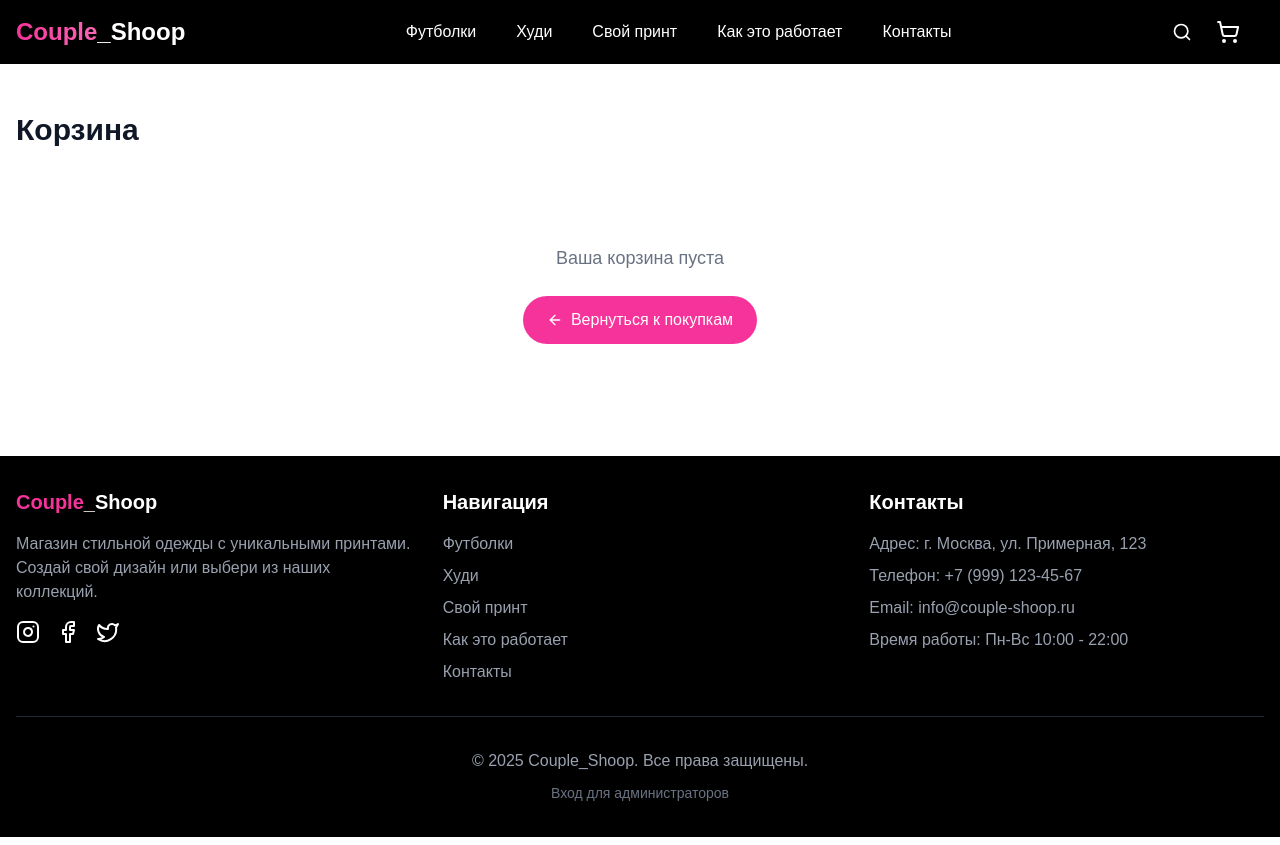
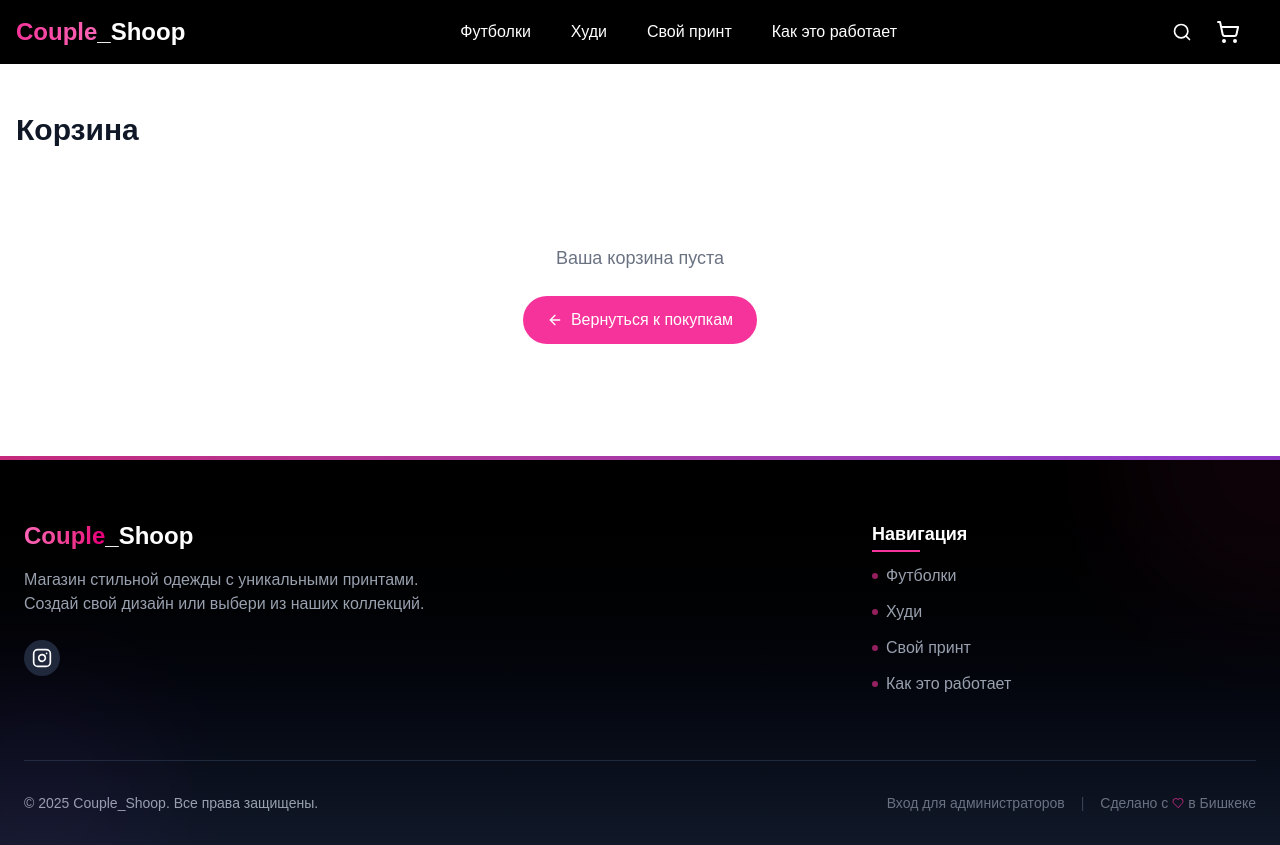
Before and after one commit to amirko228/couple_shop, a Next.js app: page /cart in a window 1280 px wide. Built offline with nearby package versions, Linux system fonts and the light colour scheme.

Commit message:
доделал

```diff
--- a/src/app/admin/page.tsx
+++ b/src/app/admin/page.tsx
@@ -841,7 +841,7 @@ export default function AdminPage() {
   const formatPrice = (price: number) => {
     return new Intl.NumberFormat("ru-RU", {
       style: "currency",
-      currency: "RUB",
+      currency: "KGS",
       minimumFractionDigits: 0,
       maximumFractionDigits: 0,
     }).format(price);
--- a/src/app/api/telegram/utils.ts
+++ b/src/app/api/telegram/utils.ts
@@ -184,12 +184,12 @@ ${itemsText}
 }
 
 /**
- * Форматирует цену в рублях
+ * Форматирует цену в сомах
  */
 function formatPrice(price: number): string {
   return new Intl.NumberFormat('ru-RU', {
     style: 'currency',
-    currency: 'RUB',
+    currency: 'KGS',
     minimumFractionDigits: 0,
     maximumFractionDigits: 0,
   }).format(price);
--- a/src/app/cart/page.tsx
+++ b/src/app/cart/page.tsx
@@ -16,7 +16,7 @@ export default function CartPage() {
   const formatPrice = (price: number) => {
     return new Intl.NumberFormat("ru-RU", {
       style: "currency",
-      currency: "RUB",
+      currency: "KGS",
       minimumFractionDigits: 0,
       maximumFractionDigits: 0,
     }).format(price);
--- a/src/app/catalog/page.tsx
+++ b/src/app/catalog/page.tsx
@@ -79,7 +79,7 @@ export default function CatalogPage() {
   const formatPrice = (price: number) => {
     return new Intl.NumberFormat("ru-RU", {
       style: "currency",
-      currency: "RUB",
+      currency: "KGS",
       minimumFractionDigits: 0,
       maximumFractionDigits: 0,
     }).format(price);
--- a/src/app/product/[id]/page.tsx
+++ b/src/app/product/[id]/page.tsx
@@ -123,7 +123,7 @@ export default function ProductPage() {
   const formatPrice = (price: number) => {
     return new Intl.NumberFormat("ru-RU", {
       style: "currency",
-      currency: "RUB",
+      currency: "KGS",
       minimumFractionDigits: 0,
       maximumFractionDigits: 0,
     }).format(price);
--- a/src/components/layout/Footer.tsx
+++ b/src/components/layout/Footer.tsx
@@ -1,79 +1,82 @@
 import Link from "next/link";
-import { Instagram, Facebook, Twitter } from "lucide-react";
+import { Instagram, Heart } from "lucide-react";
 
 const Footer = () => {
   return (
-    <footer className="bg-black text-white">
-      <div className="container mx-auto px-4 py-8">
-        <div className="grid grid-cols-1 md:grid-cols-3 gap-8">
-          <div>
-            <h3 className="text-xl font-bold mb-4 flex items-center">
-              <span className="text-pink-500">Couple</span>
+    <footer className="bg-gradient-to-b from-black to-gray-900 text-white pt-16 pb-8 relative overflow-hidden">
+      {/* Decorative background elements */}
+      <div className="absolute top-0 left-0 w-full h-1 bg-gradient-to-r from-pink-500 to-purple-500 opacity-80"></div>
+      <div className="absolute -top-40 -right-40 w-80 h-80 bg-pink-500 opacity-5 rounded-full blur-3xl"></div>
+      <div className="absolute -bottom-20 -left-20 w-60 h-60 bg-purple-500 opacity-5 rounded-full blur-3xl"></div>
+
+      <div className="container mx-auto px-6">
+        <div className="grid grid-cols-1 md:grid-cols-3 gap-10">
+          {/* Brand column */}
+          <div className="md:col-span-2 space-y-6">
+            <h3 className="text-2xl font-bold mb-4 flex items-center">
+              <span className="bg-gradient-to-r from-pink-400 to-pink-600 bg-clip-text text-transparent">Couple</span>
               <span className="text-white">_Shoop</span>
             </h3>
-            <p className="text-gray-400 mb-4">
+            <p className="text-gray-400 mb-6 text-sm md:text-base max-w-md">
               Магазин стильной одежды с уникальными принтами. Создай свой дизайн или выбери из наших коллекций.
             </p>
-            <div className="flex space-x-4">
-              <a href="https://instagram.com" target="_blank" rel="noopener noreferrer" aria-label="Instagram">
-                <Instagram className="w-6 h-6 hover:text-pink-500 transition-colors" />
-              </a>
-              <a href="https://facebook.com" target="_blank" rel="noopener noreferrer" aria-label="Facebook">
-                <Facebook className="w-6 h-6 hover:text-pink-500 transition-colors" />
-              </a>
-              <a href="https://twitter.com" target="_blank" rel="noopener noreferrer" aria-label="Twitter">
-                <Twitter className="w-6 h-6 hover:text-pink-500 transition-colors" />
+            <div className="flex items-center">
+              <a href="https://instagram.com" target="_blank" rel="noopener noreferrer"
+                className="w-9 h-9 rounded-full bg-gray-800 hover:bg-pink-500 flex items-center justify-center transition-all duration-300"
+                aria-label="Instagram">
+                <Instagram className="w-5 h-5" />
               </a>
             </div>
           </div>
 
-          <div>
-            <h3 className="text-xl font-bold mb-4">Навигация</h3>
-            <ul className="space-y-2">
+          {/* Navigation column */}
+          <div className="space-y-6">
+            <h3 className="text-lg font-bold mb-4 relative inline-block">
+              Навигация
+              <span className="absolute -bottom-1 left-0 w-12 h-0.5 bg-pink-500"></span>
+            </h3>
+            <ul className="space-y-3">
               <li>
-                <Link href="/catalog/tshirts" className="text-gray-400 hover:text-pink-500 transition-colors">
+                <Link href="/catalog/tshirts" className="text-gray-400 hover:text-pink-400 transition-colors flex items-center">
+                  <span className="w-1.5 h-1.5 bg-pink-500 rounded-full mr-2 opacity-60"></span>
                   Футболки
                 </Link>
               </li>
               <li>
-                <Link href="/catalog/hoodies" className="text-gray-400 hover:text-pink-500 transition-colors">
+                <Link href="/catalog/hoodies" className="text-gray-400 hover:text-pink-400 transition-colors flex items-center">
+                  <span className="w-1.5 h-1.5 bg-pink-500 rounded-full mr-2 opacity-60"></span>
                   Худи
                 </Link>
               </li>
               <li>
-                <Link href="/custom-print" className="text-gray-400 hover:text-pink-500 transition-colors">
+                <Link href="/custom-print" className="text-gray-400 hover:text-pink-400 transition-colors flex items-center">
+                  <span className="w-1.5 h-1.5 bg-pink-500 rounded-full mr-2 opacity-60"></span>
                   Свой принт
                 </Link>
               </li>
               <li>
-                <Link href="/how-it-works" className="text-gray-400 hover:text-pink-500 transition-colors">
+                <Link href="/how-it-works" className="text-gray-400 hover:text-pink-400 transition-colors flex items-center">
+                  <span className="w-1.5 h-1.5 bg-pink-500 rounded-full mr-2 opacity-60"></span>
                   Как это работает
-                </Link>
-              </li>
-              <li>
-                <Link href="/contact" className="text-gray-400 hover:text-pink-500 transition-colors">
-                  Контакты
                 </Link>
               </li>
             </ul>
           </div>
-
-          <div>
-            <h3 className="text-xl font-bold mb-4">Контакты</h3>
-            <ul className="space-y-2 text-gray-400">
-              <li>Адрес: г. Москва, ул. Примерная, 123</li>
-              <li>Телефон: +7 (999) 123-45-67</li>
-              <li>Email: info@couple-shoop.ru</li>
-              <li>Время работы: Пн-Вс 10:00 - 22:00</li>
-            </ul>
-          </div>
         </div>
 
-        <div className="border-t border-gray-800 mt-8 pt-8 text-center text-gray-400">
-          <p className="mb-2">&copy; {new Date().getFullYear()} Couple_Shoop. Все права защищены.</p>
-          <Link href="/login" className="text-gray-500 text-sm hover:text-pink-500 transition-colors">
-            Вход для администраторов
-          </Link>
+        <div className="mt-16 pt-8 border-t border-gray-800 flex flex-col md:flex-row justify-between items-center text-gray-400 text-sm">
+          <p className="mb-4 md:mb-0">
+            &copy; {new Date().getFullYear()} Couple_Shoop. Все права защищены.
+          </p>
+          <div className="flex flex-col md:flex-row items-center gap-4">
+            <Link href="/login" className="text-gray-500 hover:text-pink-400 transition-colors">
+              Вход для администраторов
+            </Link>
+            <span className="hidden md:inline text-gray-700">|</span>
+            <p className="flex items-center text-gray-500">
+              Сделано с <Heart className="w-3 h-3 text-pink-500 mx-1 animate-pulse" /> в Бишкеке
+            </p>
+          </div>
         </div>
       </div>
     </footer>
--- a/src/components/layout/Header.tsx
+++ b/src/components/layout/Header.tsx
@@ -111,17 +111,6 @@ const Header = () => {
                 <span className="absolute -bottom-1 left-0 right-0 h-0.5 bg-pink-500 rounded-full"></span>
               )}
             </Link>
-            <Link
-              href="/contact"
-              className={`hover:text-pink-500 transition-colors relative ${
-                isActive('/contact') ? 'text-pink-500' : 'text-white'
-              }`}
-            >
-              Контакты
-              {isActive('/contact') && (
-                <span className="absolute -bottom-1 left-0 right-0 h-0.5 bg-pink-500 rounded-full"></span>
-              )}
-            </Link>
           </nav>
 
           <div className="flex items-center space-x-6">
@@ -188,14 +177,6 @@ const Header = () => {
               Как это работает
               <span className="text-gray-400 text-sm">→</span>
             </Link>
-            <Link
-              href="/contact"
-              className="text-white hover:text-pink-500 transition-colors flex justify-between items-center"
-              onClick={() => setIsMenuOpen(false)}
-            >
-              Контакты
-              <span className="text-gray-400 text-sm">→</span>
-            </Link>
           </nav>
         )}
 
--- a/src/components/products/ProductCard.tsx
+++ b/src/components/products/ProductCard.tsx
@@ -44,7 +44,7 @@ const ProductCard = ({ product }: ProductCardProps) => {
   const formatPrice = (price: number) => {
     return new Intl.NumberFormat("ru-RU", {
       style: "currency",
-      currency: "RUB",
+      currency: "KGS",
       minimumFractionDigits: 0,
       maximumFractionDigits: 0,
     }).format(price);
```
